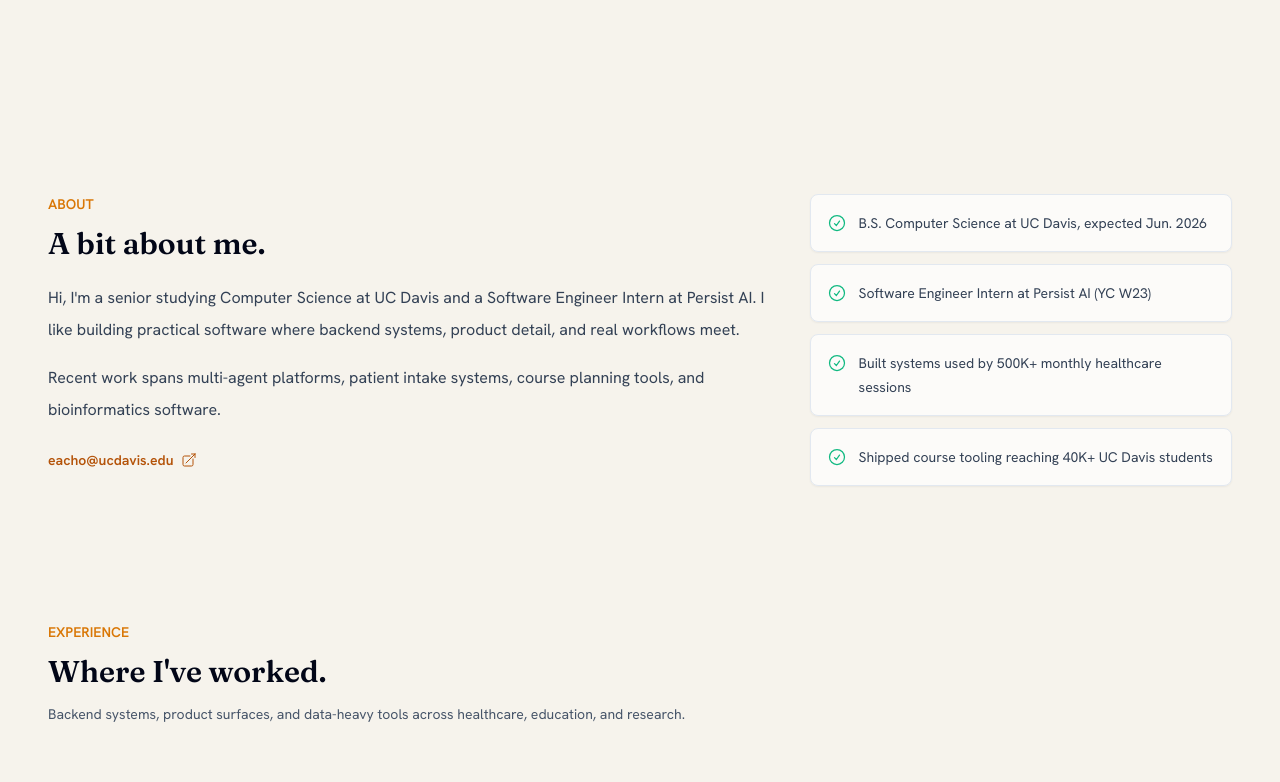
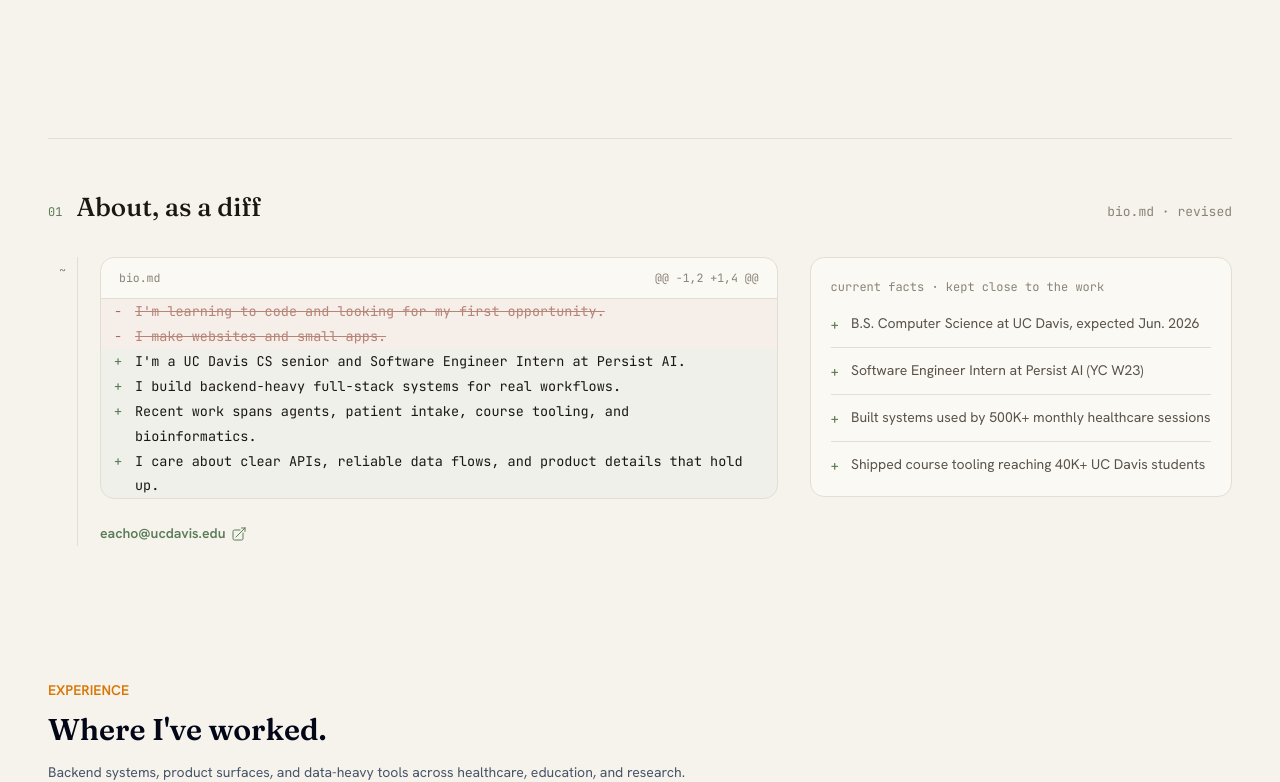
Before and after one commit to echo108471/eugene-portfolio, a React (Vite) app: page / in a window 1280 px wide. Shown: the part 649-1431 px from the top of the page. Built offline with nearby package versions, Linux system fonts and the light colour scheme.

Commit message:
feat(about): render the bio as a real diff hunk
The bio is a literal diff — removed lines are a true prior self
(learning to code, making small sites), added lines are who Eugene is
now. The load-bearing proof that the metaphor is honest, not decorative.

```diff
--- a/src/app/components/about_me.tsx
+++ b/src/app/components/about_me.tsx
@@ -1,5 +1,5 @@
 import React from "react";
-import { ArrowTopRightOnSquareIcon, CheckCircleIcon } from "@heroicons/react/24/outline";
+import { ArrowTopRightOnSquareIcon } from "@heroicons/react/24/outline";
 import { Reveal } from "./motion";
 
 const AboutMe: React.FC = () => {
@@ -11,47 +11,76 @@ const AboutMe: React.FC = () => {
   ];
 
   return (
-    <section className="py-12 sm:py-14">
+    <section className="page-section">
       <Reveal>
+        <div className="section-head">
+          <span className="section-num">01</span>
+          <h2 className="section-title">About, as a diff</h2>
+          <span className="section-note">bio.md · revised</span>
+        </div>
+
         <div className="grid gap-8 lg:grid-cols-[minmax(0,0.95fr)_minmax(300px,0.55fr)] lg:items-start">
-          <div>
-            <p className="text-sm font-semibold uppercase text-amber-600 dark:text-amber-300">
-              About
-            </p>
-            <h2 className="mt-3 text-2xl font-semibold text-slate-950 sm:text-3xl dark:text-white">
-              A bit about me.
-            </h2>
-            <p className="mt-5 max-w-3xl text-base leading-8 text-slate-700 dark:text-innertext-dark">
-              Hi, I&apos;m a senior studying Computer Science at UC Davis and a
-              Software Engineer Intern at Persist AI. I like building practical
-              software where backend systems, product detail, and real workflows
-              meet.
-            </p>
-            <p className="mt-4 max-w-3xl text-base leading-8 text-slate-700 dark:text-innertext-dark font-sans">
-              Recent work spans multi-agent platforms, patient intake systems,
-              course planning tools, and bioinformatics software.
-            </p>
-            <a
-              href="mailto:eacho@ucdavis.edu"
-              className="group mt-6 inline-flex items-center gap-2 text-sm font-semibold text-amber-700 transition-colors duration-200 hover:text-amber-900 dark:text-amber-300 dark:hover:text-amber-100"
-            >
-              eacho@ucdavis.edu
-              <ArrowTopRightOnSquareIcon className="h-4 w-4 transition-transform duration-200 group-hover:-translate-y-0.5 group-hover:translate-x-0.5" aria-hidden="true" />
-            </a>
+          <div className="diff-block">
+            <div className="diff-gutter">
+              <span className="tilde">~</span>
+            </div>
+            <div className="diff-body">
+              <div className="diffbox">
+                <div className="diff-head">
+                  <span>bio.md</span>
+                  <span>@@ -1,2 +1,4 @@</span>
+                </div>
+                <div className="diff-row rem">
+                  <span className="sign">-</span>
+                  <span className="content">I&apos;m learning to code and looking for my first opportunity.</span>
+                </div>
+                <div className="diff-row rem">
+                  <span className="sign">-</span>
+                  <span className="content">I make websites and small apps.</span>
+                </div>
+                <div className="diff-row add">
+                  <span className="sign">+</span>
+                  <span className="content">I&apos;m a UC Davis CS senior and Software Engineer Intern at Persist AI.</span>
+                </div>
+                <div className="diff-row add">
+                  <span className="sign">+</span>
+                  <span className="content">I build backend-heavy full-stack systems for real workflows.</span>
+                </div>
+                <div className="diff-row add">
+                  <span className="sign">+</span>
+                  <span className="content">Recent work spans agents, patient intake, course tooling, and bioinformatics.</span>
+                </div>
+                <div className="diff-row add">
+                  <span className="sign">+</span>
+                  <span className="content">I care about clear APIs, reliable data flows, and product details that hold up.</span>
+                </div>
+              </div>
+
+              <a
+                href="mailto:eacho@ucdavis.edu"
+                className="link-arrow mt-6"
+              >
+                eacho@ucdavis.edu
+                <ArrowTopRightOnSquareIcon className="h-4 w-4" aria-hidden="true" />
+              </a>
+            </div>
           </div>
 
-          <div className="grid gap-3 sm:grid-cols-2 lg:grid-cols-1">
+          <div className="surface-card p-5">
+            <p className="meta-text mb-4">current facts · kept close to the work</p>
+            <div className="grid gap-3">
             {facts.map((fact) => (
               <div
                 key={fact}
-                className="flex gap-3 rounded-lg border border-slate-200 bg-white/70 p-4 shadow-sm transition-all duration-300 hover:scale-[1.02] hover:border-amber-200 hover:shadow-md active:scale-[0.98] dark:border-white/10 dark:bg-white/5 dark:hover:border-amber-400/60 dark:hover:bg-white/[0.08]"
+                className="flex gap-3 border-t border-[var(--line)] pt-3 first:border-t-0 first:pt-0"
               >
-                <CheckCircleIcon className="mt-0.5 h-5 w-5 flex-none text-emerald-500" aria-hidden="true" />
-                <p className="text-sm leading-6 text-slate-700 dark:text-slate-300 font-sans">
+                <span className="mt-0.5 font-mono text-sm text-[var(--add)]">+</span>
+                <p className="body-copy text-sm">
                   {fact}
                 </p>
               </div>
             ))}
+            </div>
           </div>
         </div>
       </Reveal>
```
